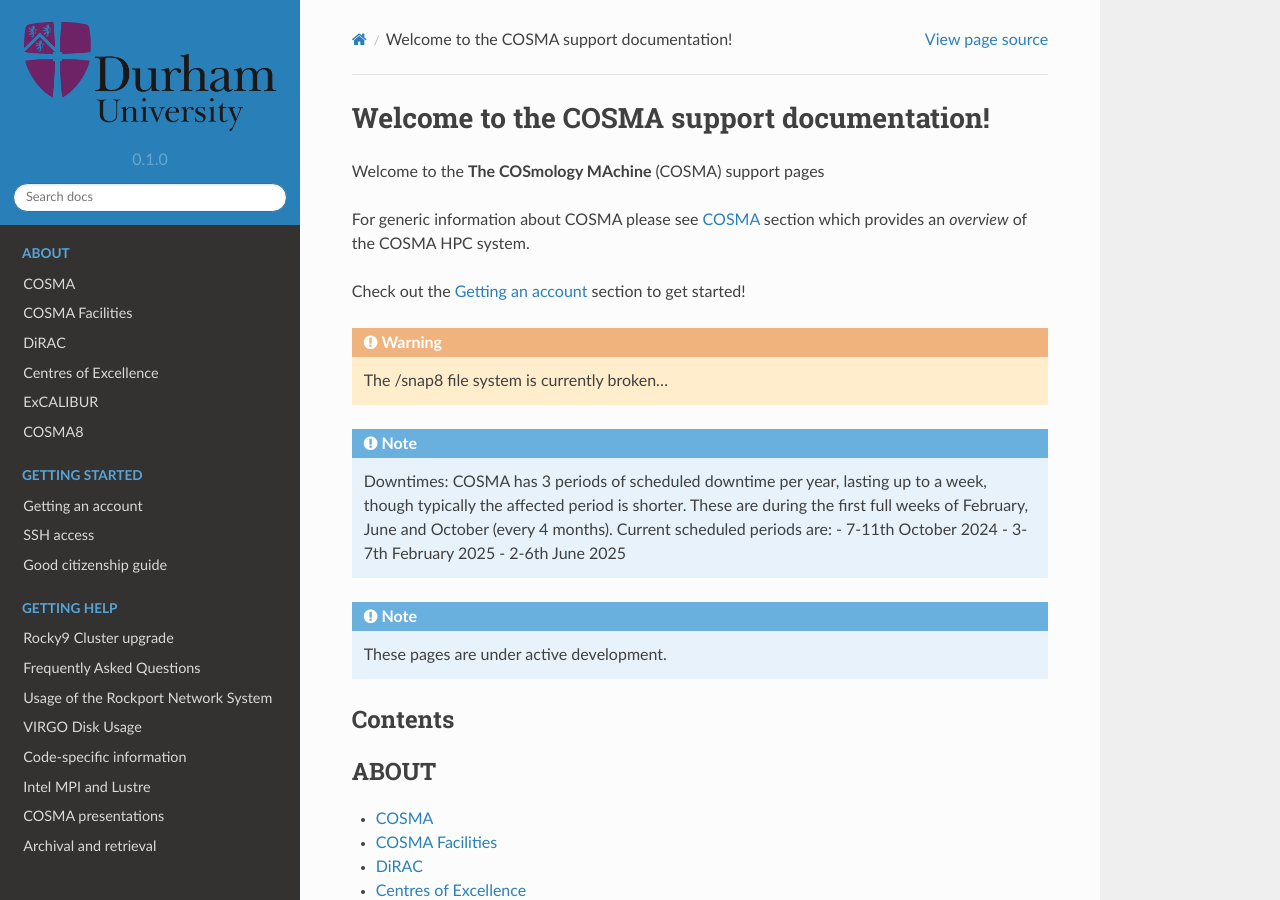
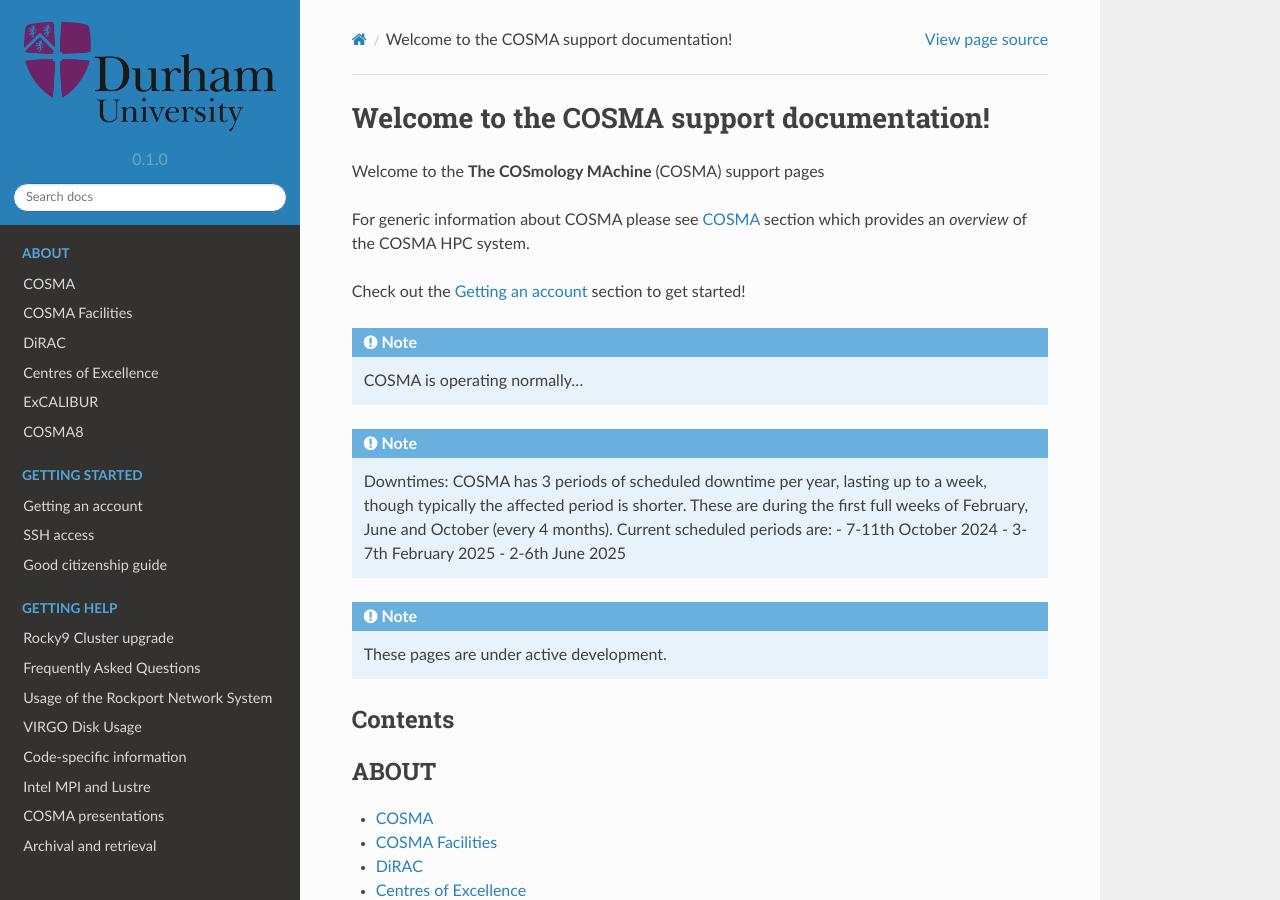
Before and after one commit to agb32/cosmadoc, a Sphinx documentation site: the page built from docs/source/index.rst, in a window 1280 px wide and 900 px high. Built offline with Sphinx 7.4.7 and the Read the Docs theme 2.0.0, drawn with Linux system fonts in a browser that asks for light colours.

Commit message:
status-updated

```diff
--- a/docs/source/index.rst
+++ b/docs/source/index.rst
@@ -8,9 +8,9 @@
 
 Check out the :doc:`account` section to get started!
 
-.. warning::
+.. note::
 
-   The /snap8 file system is currently broken...
+   COSMA is operating normally...
 
 .. note::
 
```
